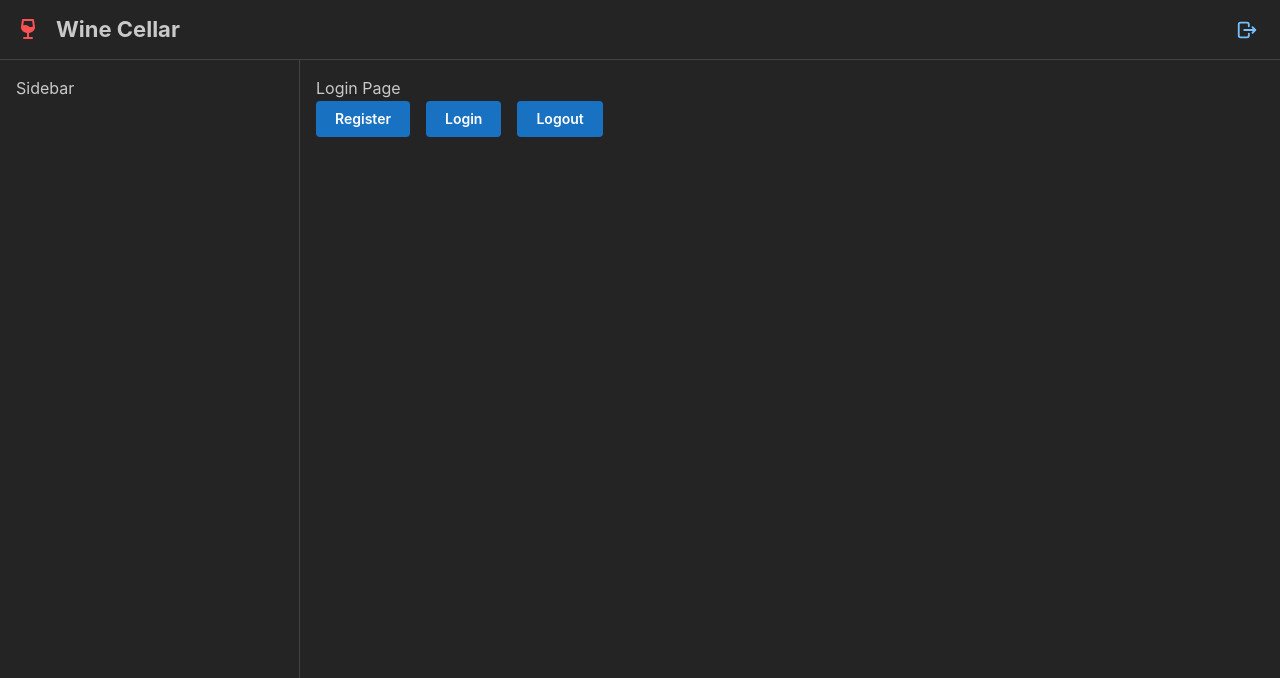
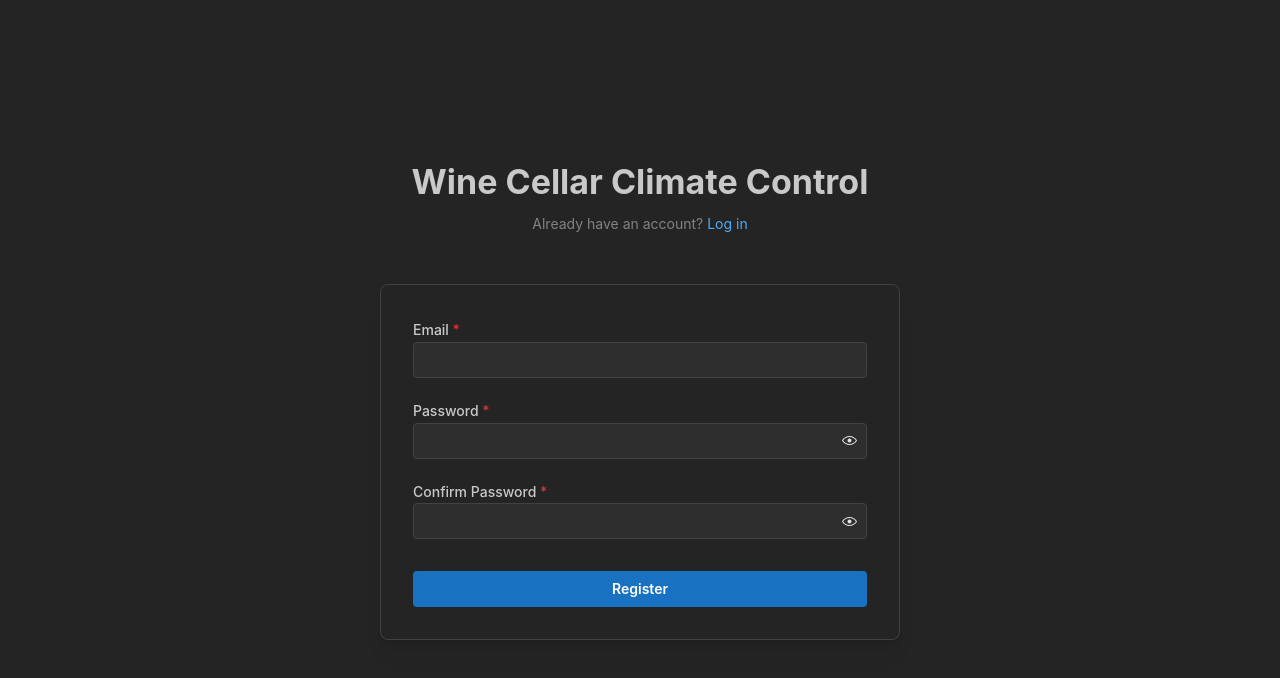
Before and after one commit to ROKOLabs/wine-cellar-climate-control, a React (Vite) app: page /register in a window 1280 px wide. Before the commit this address led to /login. Shown: the top 678 px of the page. Built offline with nearby package versions, Linux system fonts and the light colour scheme; no server answers.

Commit message:
Register page - UI

```diff
--- a/src/features/auth/pages/Register.tsx
+++ /dev/null
@@ -1,3 +0,0 @@
-export const Register = () => {
-  return <div>Register Page</div>;
-};
--- /dev/null
+++ b/src/features/auth/pages/register/Register.tsx
@@ -0,0 +1,27 @@
+import { Flex, Title, Anchor, Text } from '@mantine/core';
+
+import { RegisterForm } from 'features/auth/pages/register/RegisterForm';
+
+export const Register = () => {
+  return (
+    <Flex
+      mih="100vh"
+      direction="column"
+      justify="center"
+      maw="90%"
+      mx="auto"
+      py="lg"
+    >
+      <Title ta="center">Wine Cellar Climate Control</Title>
+
+      <Text ta="center" size="sm" c="dimmed" mt="xs">
+        Already have an account?{' '}
+        <Anchor component="button" size="sm">
+          Log in
+        </Anchor>
+      </Text>
+
+      <RegisterForm />
+    </Flex>
+  );
+};
--- /dev/null
+++ b/src/features/auth/pages/register/RegisterForm.tsx
@@ -0,0 +1,25 @@
+import { Paper, TextInput, PasswordInput, Button } from '@mantine/core';
+
+export const RegisterForm = () => {
+  return (
+    <form
+      style={{
+        width: '520px',
+        maxWidth: '100%',
+        margin: '50px auto 0 auto',
+      }}
+    >
+      <Paper withBorder shadow="md" p="xl" radius="md">
+        <TextInput type="email" label="Email" required />
+
+        <PasswordInput label="Password" mt="lg" required />
+
+        <PasswordInput label="Confirm Password" mt="lg" required />
+
+        <Button type="submit" fullWidth mt="xl">
+          Register
+        </Button>
+      </Paper>
+    </form>
+  );
+};
--- a/src/router/browserRouter.tsx
+++ b/src/router/browserRouter.tsx
@@ -3,13 +3,16 @@ import { createBrowserRouter, redirect } from 'react-router-dom';
 import { Settings } from 'features/Settings/Settings';
 import { AuthStateChangeGuard } from 'features/auth/components/AuthStateChangeGuard';
 import { Login } from 'features/auth/pages/Login';
-import { Register } from 'features/auth/pages/Register';
+import { Register } from 'features/auth/pages/register/Register';
 import { Home } from 'features/home/Home';
 import { AppLayout } from 'features/layout/AppLayout';
 import { authorizationLoader } from 'router/loaders/authorizationLoader';
 import { protectedLoader } from 'router/loaders/protectedLoader';
 
 export const browserRouter = createBrowserRouter([
+  // Public routes
+  { path: '/login', loader: authorizationLoader, Component: Login },
+  { path: '/register', loader: authorizationLoader, Component: Register },
   {
     Component: AuthStateChangeGuard,
     children: [
@@ -25,14 +28,6 @@ export const browserRouter = createBrowserRouter([
               { path: '/settings', Component: Settings },
             ],
           },
-          {
-            loader: authorizationLoader,
-            children: [
-              // Public routes
-              { path: '/login', Component: Login },
-              { path: '/register', Component: Register },
-            ],
-          },
         ],
       },
     ],
```
